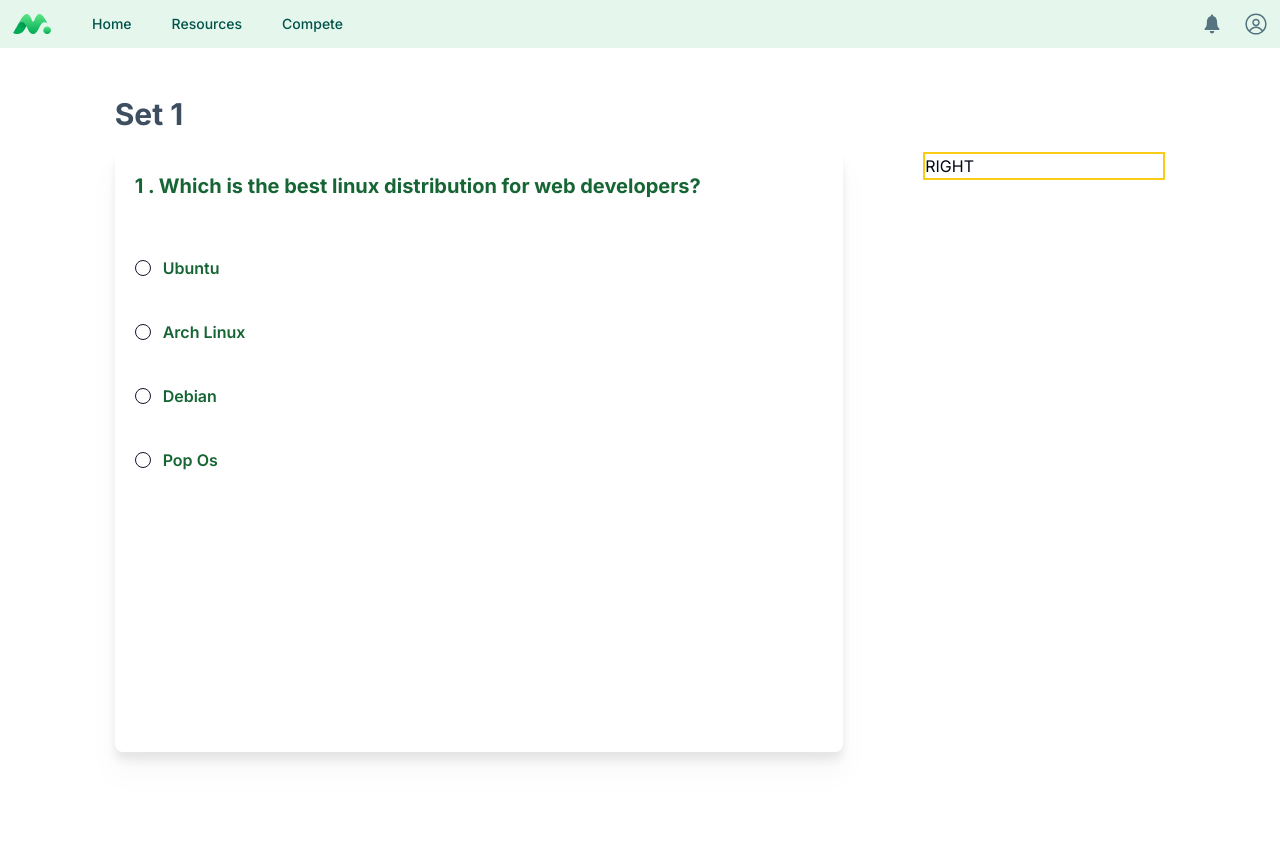
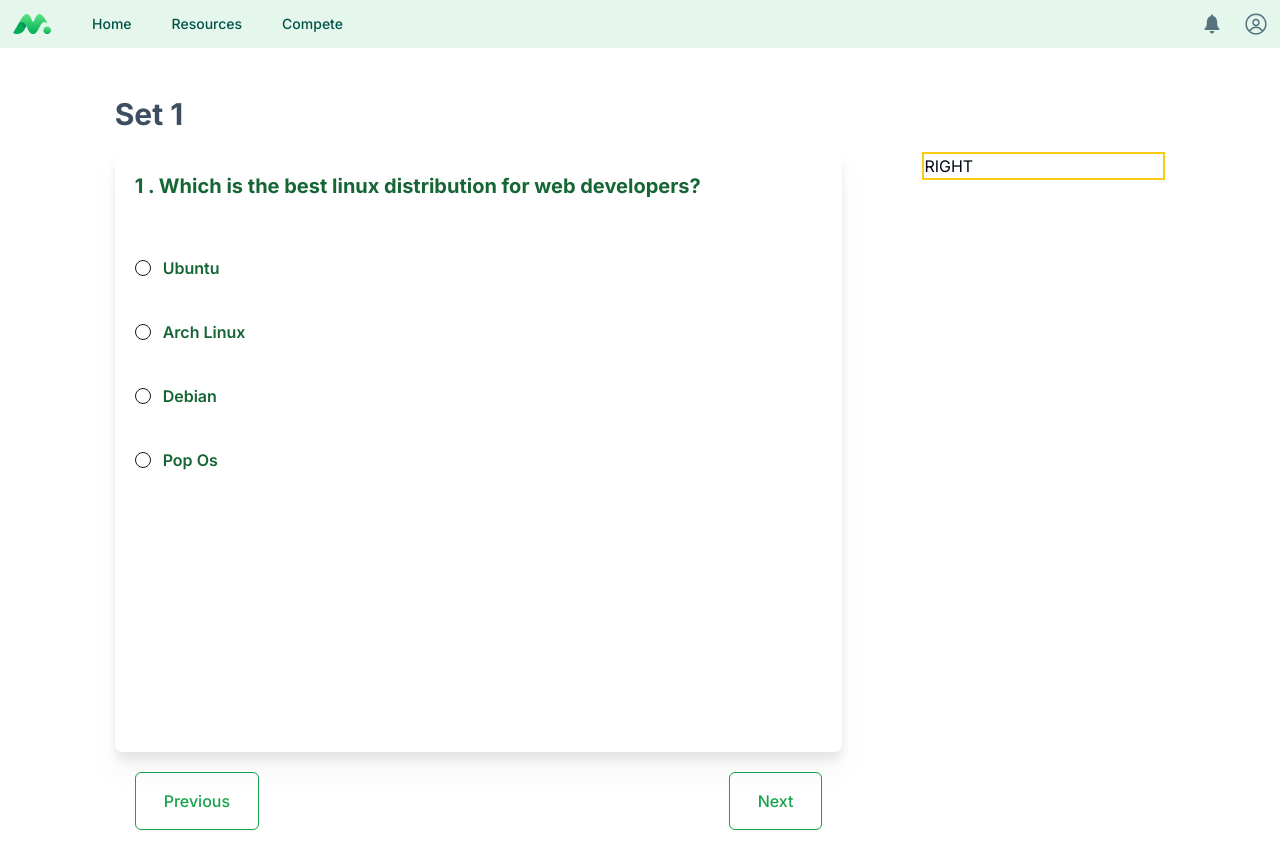
Before and after one commit to Suman196pokhrel/PyroPrep, a Next.js app: page /dashboard/1/1/1 in a window 1280 px wide. Shown: the top 868 px of the page. Before the commit the page ends 800 px from the top, so only its background shows below. Built offline with nearby package versions, Linux system fonts and the light colour scheme.

Commit message:
added new button variant

```diff
--- a/app/dashboard/[domainId]/[subDomainId]/[quizid]/page.tsx
+++ b/app/dashboard/[domainId]/[subDomainId]/[quizid]/page.tsx
@@ -1,3 +1,4 @@
+import { Button } from '@/components/atoms/button'
 import { QuizCard } from '@/components/quiz/QuizCard'
 import React from 'react'
 
@@ -13,9 +14,21 @@ const IndieQuiz = (
     return (
         <section className='flex items-start gap-20 justify-between  mt-5'>
             {/* LEFT  */}
-            <QuizCard
-                data={{ id: "1", title: "Which is the best linux distribution for web developers?", options: ["Ubuntu", "Arch Linux", "Debian", "Pop Os"] }}
-            />
+            <div className='w-9/12 flex flex-col gap-5'>
+                <QuizCard
+                    data={{ id: "1", title: "Which is the best linux distribution for web developers?", options: ["Ubuntu", "Arch Linux", "Debian", "Pop Os"] }}
+                />
+
+                {/* CONTROLS  */}
+                <div className='flex items-center justify-between px-5 w-full'>
+                    <Button variant={"pyroPrimaryOutline"} className='p-7 text-base'>
+                        Previous
+                    </Button>
+                    <Button variant={"pyroPrimaryOutline"} className='p-7 text-base'>
+                        Next
+                    </Button>
+                </div>
+            </div>
 
 
 
--- a/components/atoms/button.tsx
+++ b/components/atoms/button.tsx
@@ -20,6 +20,8 @@ const buttonVariants = cva(
                 ghost: "hover:bg-accent hover:text-accent-foreground",
                 link: "text-primary underline-offset-4 hover:underline",
                 pyroPrimary: "bg-green-600 text-primary-foreground hover:bg-green-600/90 shadow transition-all ease-linear",
+                pyroPrimaryOutline: "border border-green-600 text-green-600 bg-background shadow-sm hover:bg-accent hover:text-gree-700  transition-all ease-linear",
+
             },
             size: {
                 default: "h-9 px-4 py-2",
--- a/components/quiz/QuizCard.tsx
+++ b/components/quiz/QuizCard.tsx
@@ -20,7 +20,7 @@ export const QuizCard = ({
     data
 }: QuizCardProps) => {
     return (
-        <div className='w-9/12 h-[600px] rounded-lg drop-shadow-xl bg-white p-2 flex flex-col justify-start gap-10 pt-5 px-5'>
+        <div className='flex flex-col justify-start gap-10 pt-5 px-5 w-full h-[600px] rounded-lg drop-shadow-xl bg-white p-2 '>
             <h2 className=' font-bold text-xl text-green-800'><span>{data.id} . </span>{data.title}</h2>
             <fieldset className=''>
                 <RadioGroup>
```
